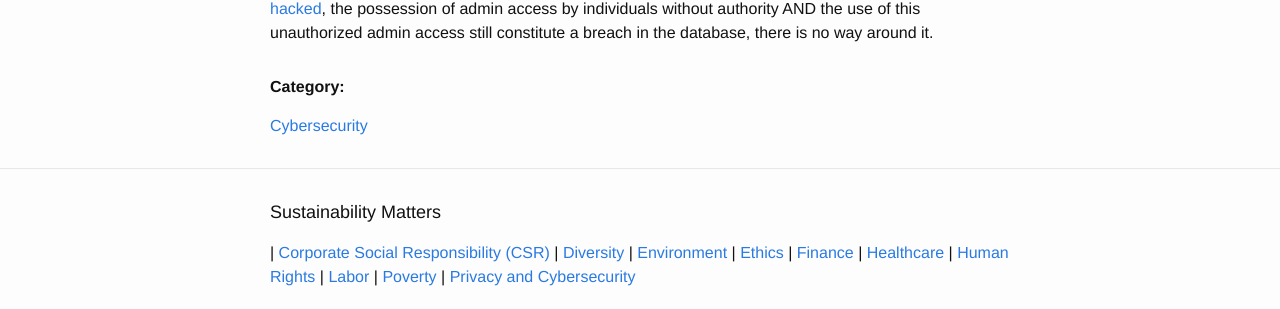
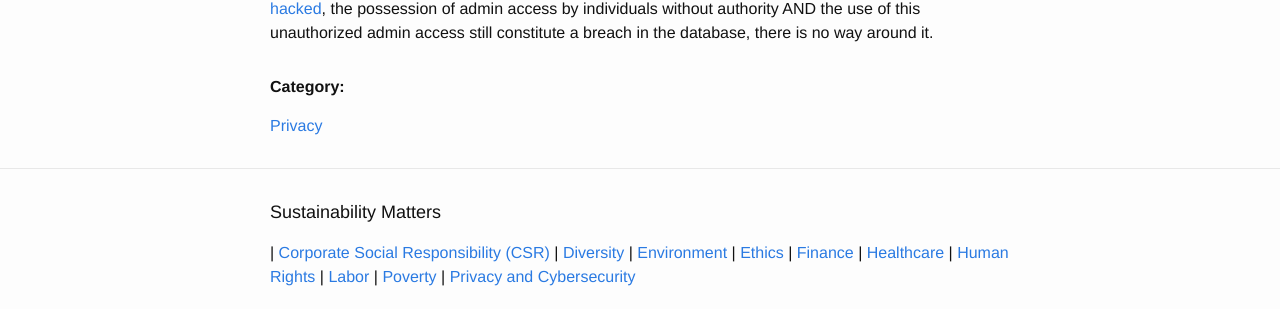
Before and after one commit to Sparkleleuk/Sustainability_Matters, a Jekyll site: the page built from _posts/2018-01-05-india-hack.markdown, in a window 1280 px wide. Shown: the part 1111-1420 px from the top of the page. Built offline with Jekyll 4.4.1, drawn with Linux system fonts in a browser that asks for light colours.

Commit message:
new post

```diff
--- a/_layouts/post.html
+++ b/_layouts/post.html
@@ -49,6 +49,7 @@ layout: default
     <path fill="#3b60c4" d="M20,8L12,13L4,8V6L12,11L20,6M20,4H4C2.89,4 2,4.89 2,6V18A2,2 0 0,0 4,20H20A2,2 0 0,0 22,18V6C22,4.89 21.1,4 20,4Z" />
 </svg></a>
 
+
 <style>
   .share-box {
     margin-bottom: 20px;
--- a/_posts/2017-12-19-hate-speech.markdown
+++ b/_posts/2017-12-19-hate-speech.markdown
@@ -3,7 +3,7 @@ layout: post
 title:  "Love, Not Hate"
 excerpt: "Social media companies are still under fire for extremist content. Budget airline Ryanair recognizes labor unions."
 date:   2017-12-19 19:00:00 -0500
-categories: [Human Rights, Labor, CSR]
+categories: [Human Rights, Labor, CSR, Privacy]
 ---
 
 ### Tech firms still face pressure on hate speech
--- a/_posts/2017-12-29-end-year-list.markdown
+++ b/_posts/2017-12-29-end-year-list.markdown
@@ -3,7 +3,7 @@ layout: post
 title:  "#Unsubscribe 2017"
 excerpt: "A list of issues that shook us the most in 2017."
 date:   2017-12-29 20:00:00 -0500
-categories: [Environment, Finance, Healthcare, Cybersecurity]
+categories: [Environment, Finance, Healthcare, Privacy]
 ---
 
 ### The stories that made us shake our heads
--- a/_posts/2018-01-05-india-hack.markdown
+++ b/_posts/2018-01-05-india-hack.markdown
@@ -3,7 +3,7 @@ layout: post
 title:  "Hacked?"
 excerpt: "India's massive biometric database appears to have been breached."
 date:   2018-01-05 20:00:00 -0500
-categories: [Cybersecurity]
+categories: [Privacy]
 ---
 
 ### India's biometric database may have been breached
--- a/_posts/2018-01-12-opioids-equifax.markdown
+++ b/_posts/2018-01-12-opioids-equifax.markdown
@@ -3,7 +3,7 @@ layout: post
 title:  "Expiration"
 excerpt: "Opioid emergency declaration is set to expire in two weeks. Equifax was the most unloved  finance company in 2017."
 date:   2018-01-12 18:00:00 -0500
-categories: [Healthcare, Cybersecurity]
+categories: [Healthcare, Privacy]
 ---
 
 ### Opioid emergency expires in two weeks
```
Also changed, not shown: _posts/2018-01-19-facebook.markdown (added, +21 -0 lines).
